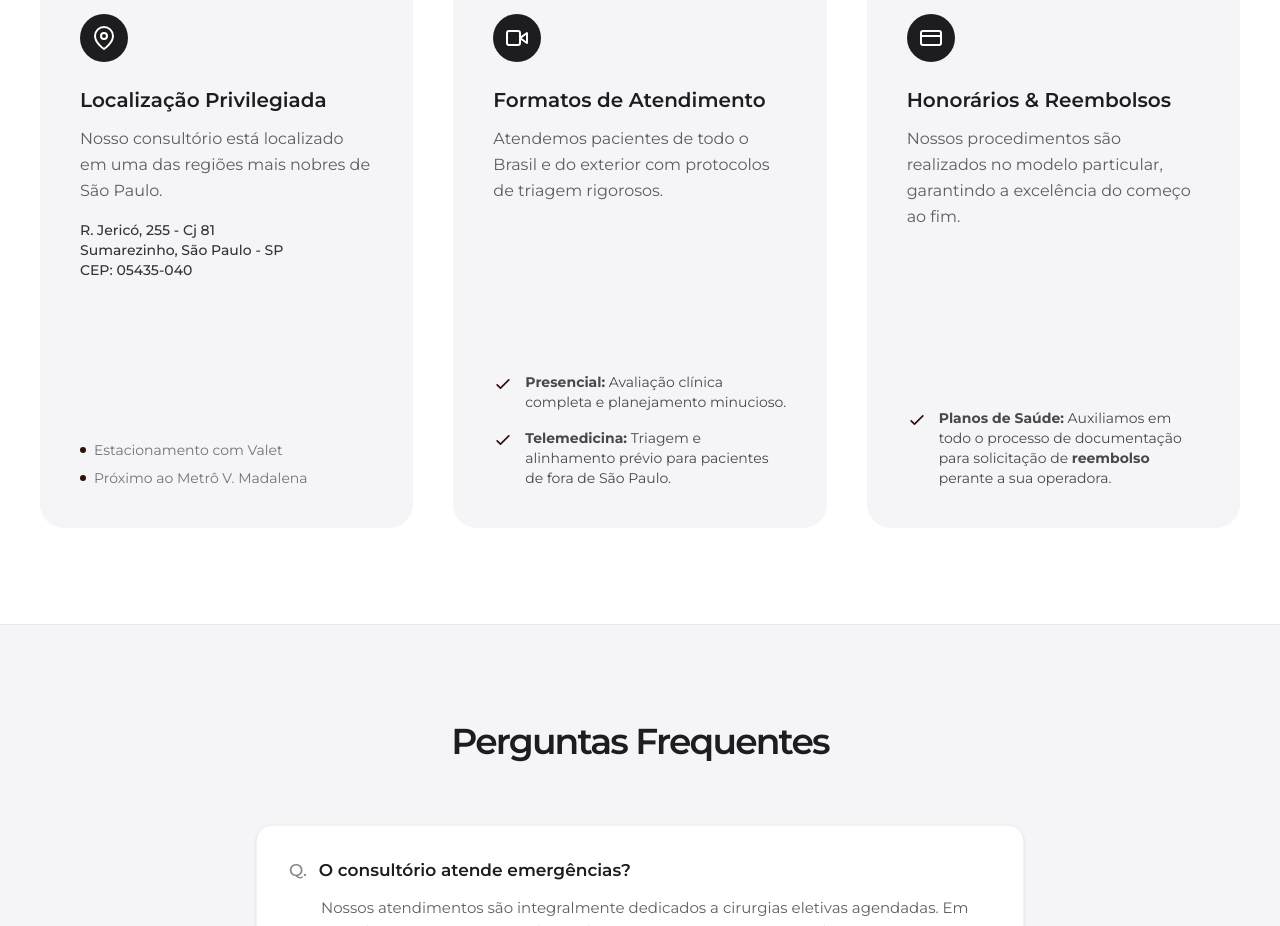
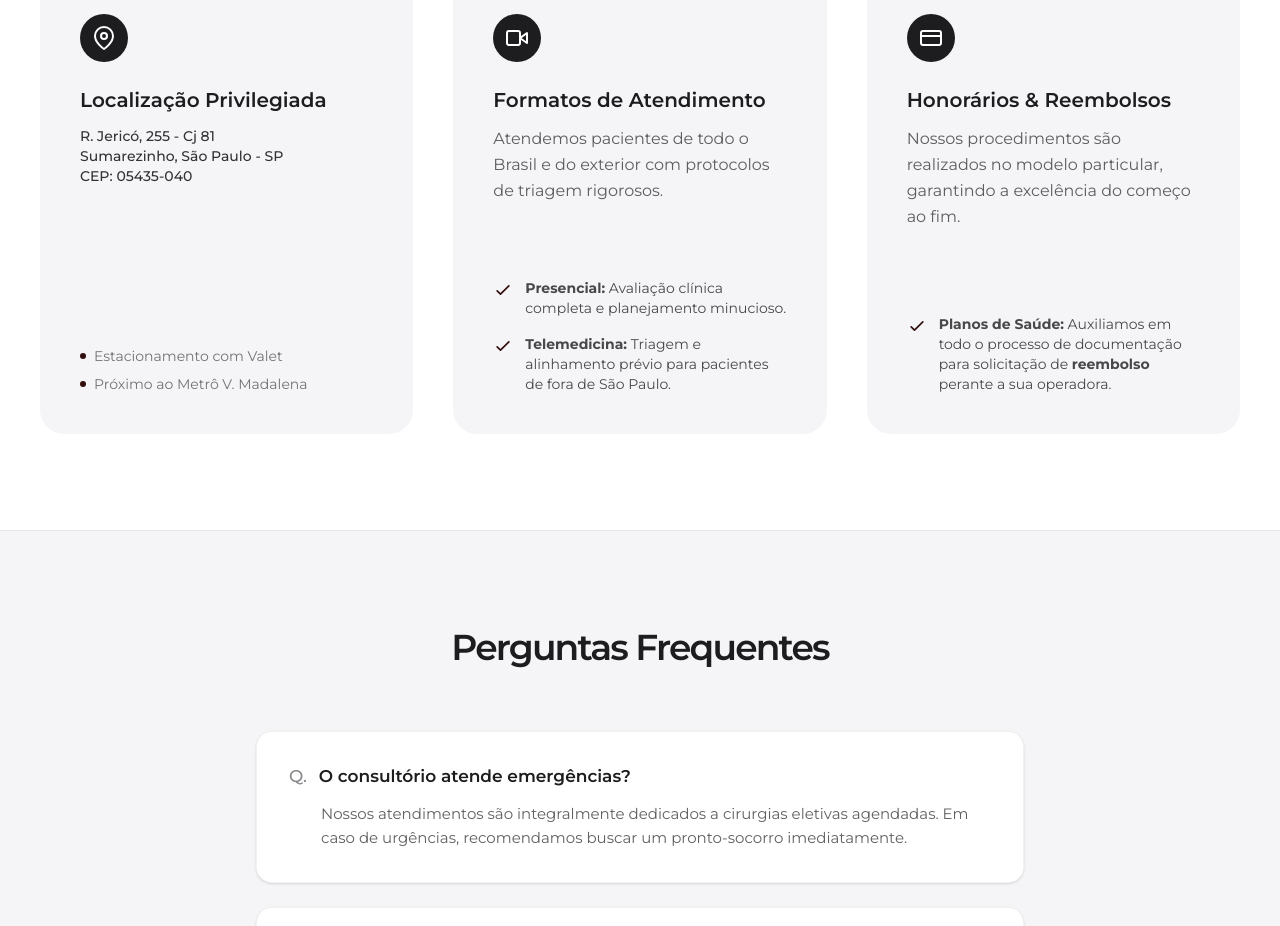
Before and after one commit to wardedrmario/site-institucional, a Next.js app: page /primeira-consulta in a window 1280 px wide. Shown: the part 4740-5666 px from the top of the page. Built offline with nearby package versions, Linux system fonts and the light colour scheme; grey boxes are pictures that could not be loaded.

Commit message:
style: remove description from map card for cleaner ui

```diff
--- a/src/app/primeira-consulta/page.tsx
+++ b/src/app/primeira-consulta/page.tsx
@@ -281,9 +281,6 @@ export default function PrimeiraConsulta() {
                 <svg width="24" height="24" viewBox="0 0 24 24" fill="none" stroke="currentColor" strokeWidth="2" strokeLinecap="round" strokeLinejoin="round"><path d="M21 10c0 7-9 13-9 13s-9-6-9-13a9 9 0 0 1 18 0z"></path><circle cx="12" cy="10" r="3"></circle></svg>
               </div>
               <h3 className="text-xl font-semibold text-[#1d1d1f] mb-3">Localização Privilegiada</h3>
-              <p className="text-[#1d1d1f]/70 leading-relaxed mb-4">
-                Nosso consultório está localizado em uma das regiões mais nobres de São Paulo.
-              </p>
               <address className="text-[#1d1d1f]/90 not-italic font-medium mb-4 text-sm">
                 R. Jericó, 255 - Cj 81<br/>
                 Sumarezinho, São Paulo - SP<br/>
```
